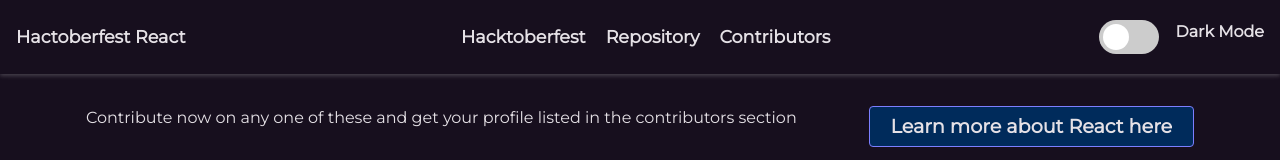
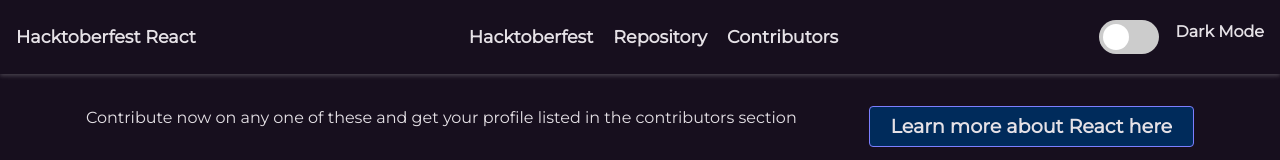
Before and after one commit to dikshantrajput/hacktoberfest-2022-react, a React (Create React App) app: page / in a window 1280 px wide. Shown: the top 160 px of the page. Built offline with nearby package versions, Linux system fonts and the light colour scheme.

Commit message:
Fixed a typo

```diff
--- a/src/components/Header/index.jsx
+++ b/src/components/Header/index.jsx
@@ -10,7 +10,7 @@ function Header() {
     <header className={mode ? "header__dark" : "header__light"}>
       <div className={mode ? "brand__container" : "brand__container__light"}>
         <Link to="/" className="fw-semibold">
-          Hactoberfest React
+          Hacktoberfest React
         </Link>
       </div>
       <nav className="navbar">
```
